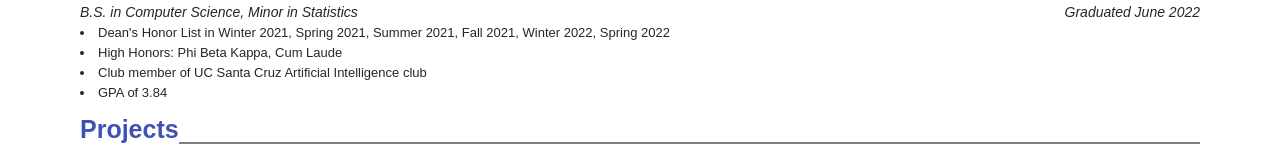
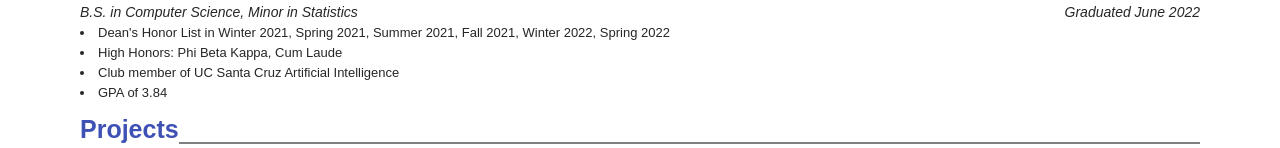
Before and after one commit to Donovanphenry/Donovanphenry, a React (Create React App) app: page /#/Resume in a window 1280 px wide. Shown: the part 531-679 px from the top of the page. Built offline with nearby package versions, Linux system fonts and the light colour scheme.

Commit message:
removed club from scai

```diff
--- a/src/Resume.js
+++ b/src/Resume.js
@@ -308,7 +308,7 @@ function Resume() {
       accomplishments: [
         "Dean's Honor List in Winter 2021, Spring 2021, Summer 2021, Fall 2021, Winter 2022, Spring 2022",
         'High Honors: Phi Beta Kappa, Cum Laude',
-        'Club member of UC Santa Cruz Artificial Intelligence club',
+        'Club member of UC Santa Cruz Artificial Intelligence',
         'GPA of 3.84'
       ]
     }
```
